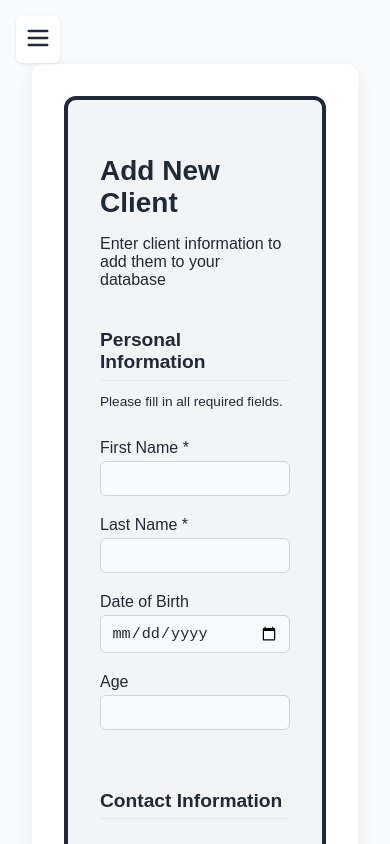
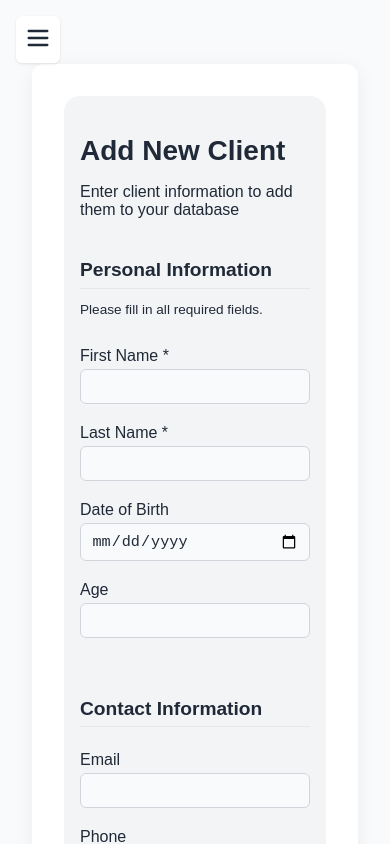
Before and after one commit to billhumphrey/CRM, a React (Vite) app in the folder jonas/: page /add-client in a window 390 px wide. Built offline with nearby package versions, Linux system fonts and the light colour scheme.

Commit message:
returned

```diff
--- a/jonas/src/styles/forms.css
+++ b/jonas/src/styles/forms.css
@@ -130,11 +130,17 @@ form {
 /* === Form Container Border === */
 .form-wrapper {
   border: 4px solid #1f2937;
-  border-radius: 12px;
+  border-radius: 16px;
   padding: 2rem;
   background-color: #f3f4f6;
 }
 
+@media (max-width: 768px) {
+  .form-wrapper {
+    border: none;
+    padding: 1rem;
+  }
+}
 
 @media (min-width: 768px) {
   .md\:grid-cols-2 {
```
